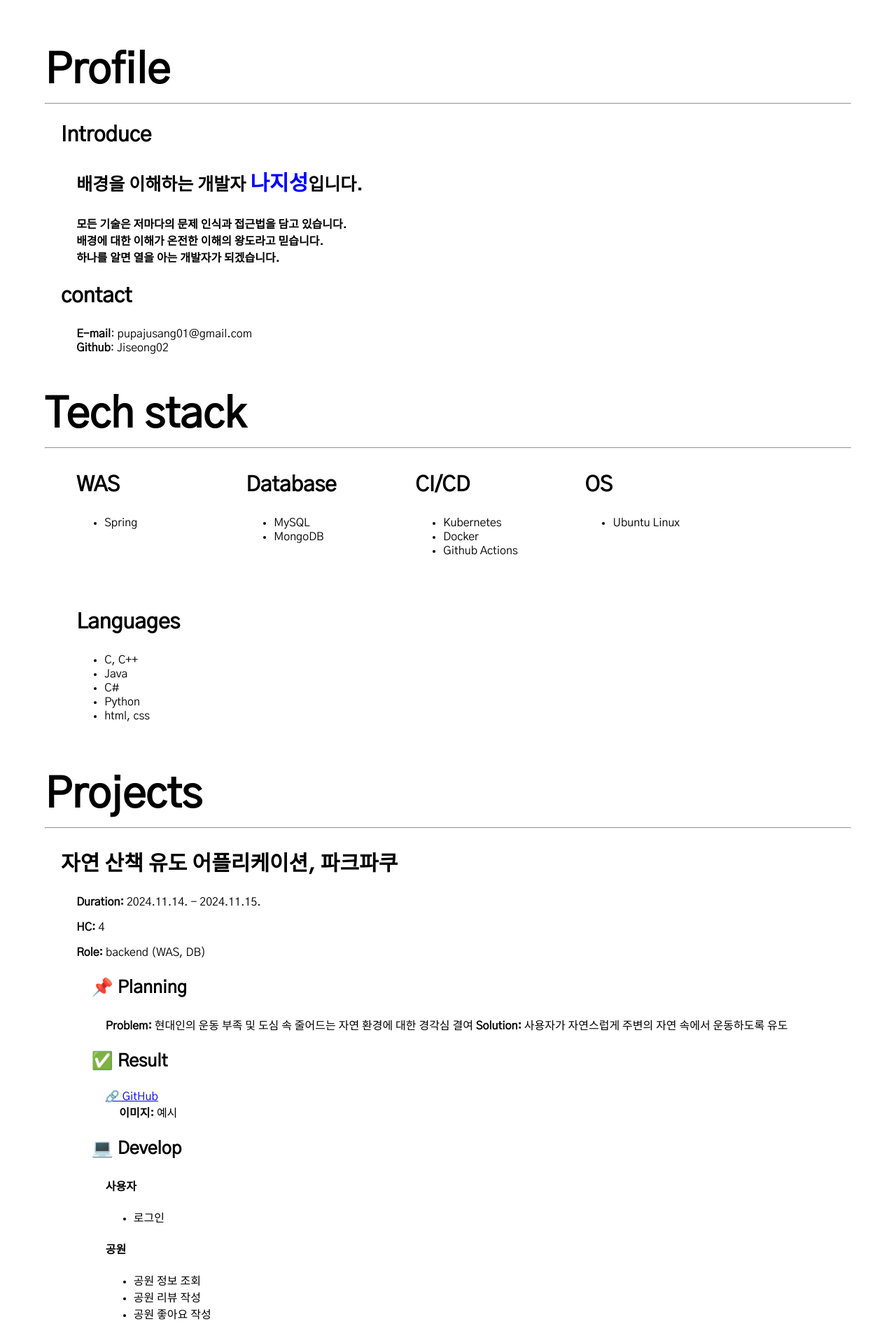
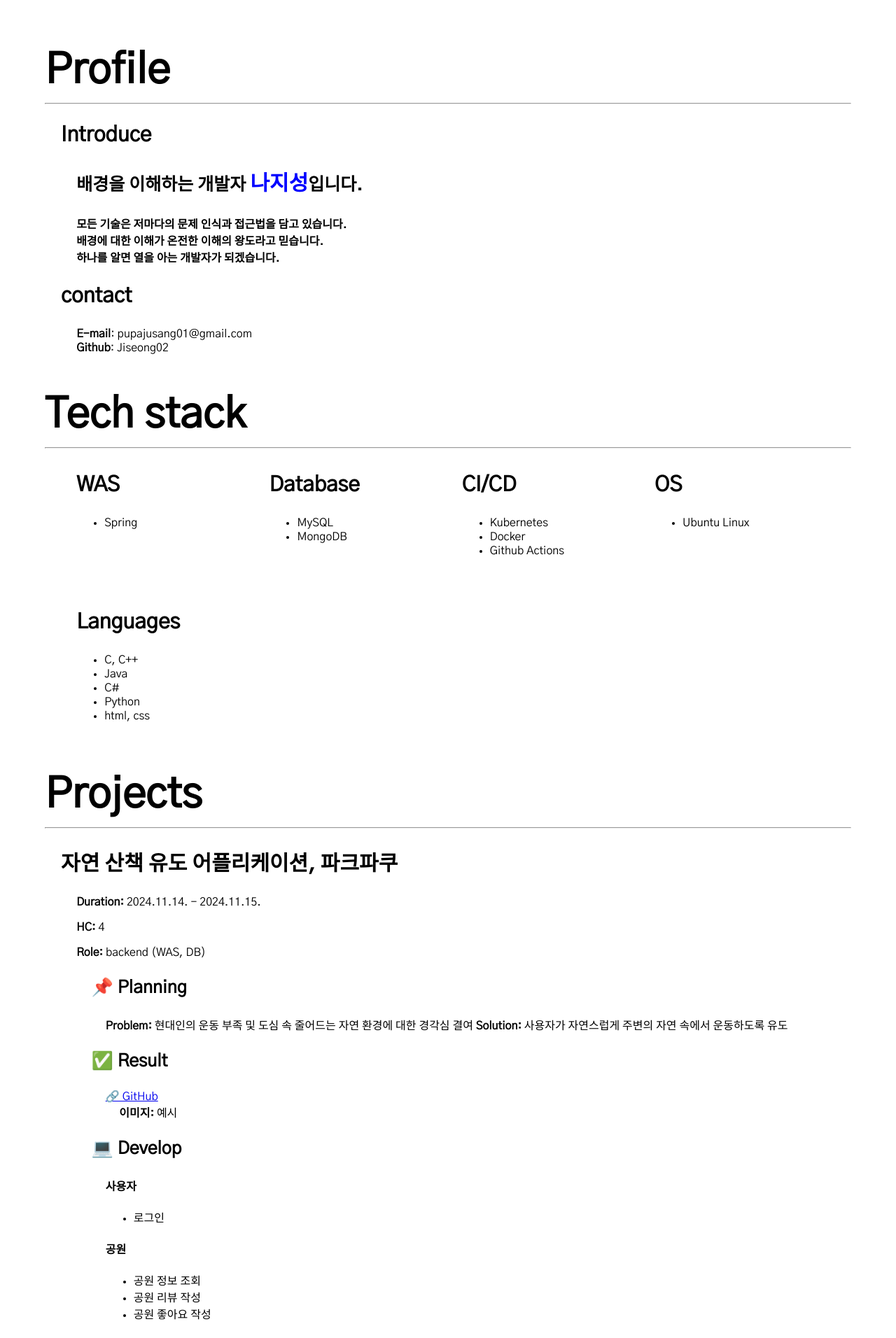
Before and after one commit to Jiseong02/Jiseong02.github.io, a Jekyll site: the page built from index.md, in a window 1280 px wide. Shown: the top 1912 px of the page at 70% size. Built offline with Jekyll 4.4.1, drawn with Linux system fonts in a browser that asks for light colours.

Commit message:
테크 스택 위치 조정

```diff
--- a/assets/css/style.css
+++ b/assets/css/style.css
@@ -35,7 +35,7 @@ section {
   	gap: 2rem;
 }
 .tech {
-  	width: 15%;
+  	width: 18%;
   	box-sizing: border-box;
 }
 .part_container {
```
